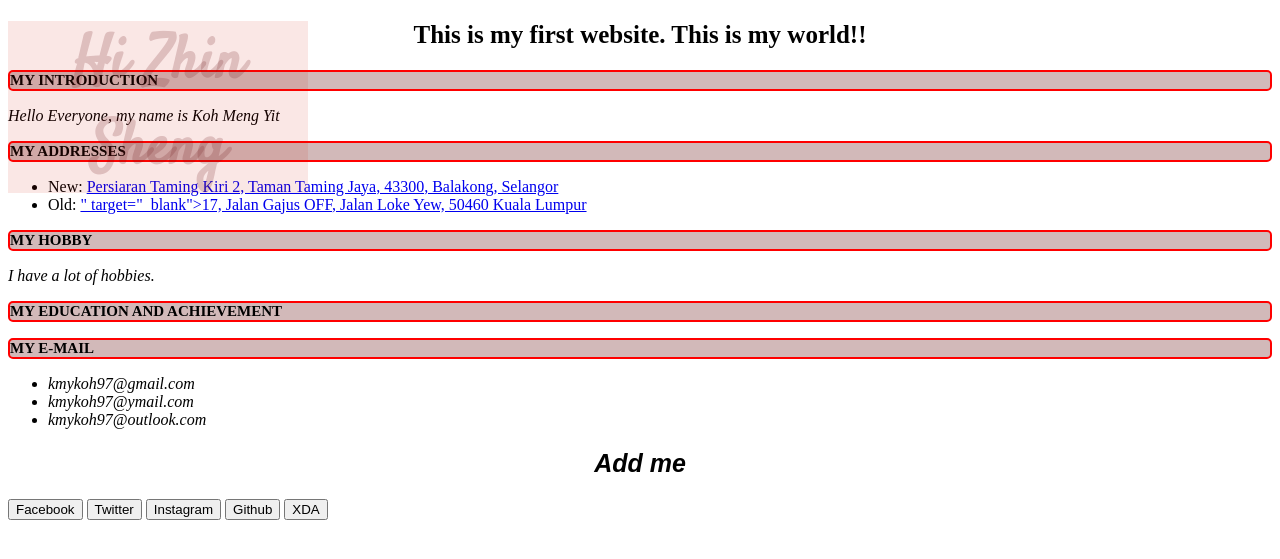
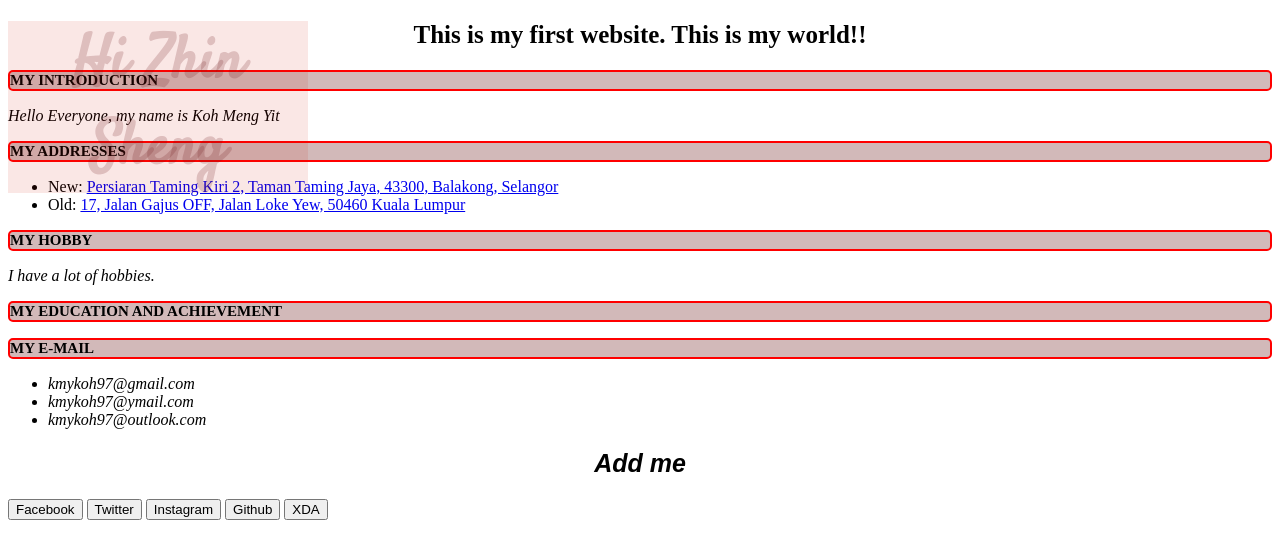
Before and after one commit to kmykoh97/My-first-website, a Jekyll site: the page built from index.md, in a window 1280 px wide. Shown: the top 559 px of the page. Built offline with Jekyll 4.4.1, drawn with Linux system fonts in a browser that asks for light colours; some web fonts are replaced; our own code applies the rules of GitHub Pages for plain Markdown files.

Commit message:
Update default.html

```diff
--- a/_layouts/default.html
+++ b/_layouts/default.html
@@ -20,7 +20,7 @@
 		<h3>My Addresses</h3>
 			<ul>
 				<li>New: <a href="https://goo.gl/maps/RMJyrCSHito" target="_blank">Persiaran Taming Kiri 2, Taman Taming Jaya, 43300, Balakong, Selangor</a></li>
-				<li>Old: <a href="<iframe src="https://www.google.com/maps/embed?pb=!1m18!1m12!1m3!1d3984.264491599267!2d101.74050141417305!3d3.0234841977981364!2m3!1f0!2f0!3f0!3m2!1i1024!2i768!4f13.1!3m3!1m2!1s0x31cdcad075f77451%3A0xd33fbcb36ba8f438!2sPersiaran+Taming+Kiri+2%2C+Taman+Taming+Jaya%2C+43300+Seri+Kembangan%2C+Selangor!5e0!3m2!1sen!2smy!4v1501048914136" width="600" height="450" frameborder="0" style="border:0" allowfullscreen></iframe>" target="_blank">17, Jalan Gajus OFF, Jalan Loke Yew, 50460 Kuala Lumpur</a></li>
+				<li>Old: <a href="<iframe src="https://www.google.com/maps/embed?pb=!1m18!1m12!1m3!1d3984.264491599267!2d101.74050141417305!3d3.0234841977981364!2m3!1f0!2f0!3f0!3m2!1i1024!2i768!4f13.1!3m3!1m2!1s0x31cdcad075f77451%3A0xd33fbcb36ba8f438!2sPersiaran+Taming+Kiri+2%2C+Taman+Taming+Jaya%2C+43300+Seri+Kembangan%2C+Selangor!5e0!3m2!1sen!2smy!4v1501048914136" width="600" height="450" frameborder="0" style="border:0" allowfullscreen></iframe>17, Jalan Gajus OFF, Jalan Loke Yew, 50460 Kuala Lumpur</a></li>
 			</ul>
 		<h3>My Hobby</h3>
 			<p>I have a lot of hobbies.</p>
```
